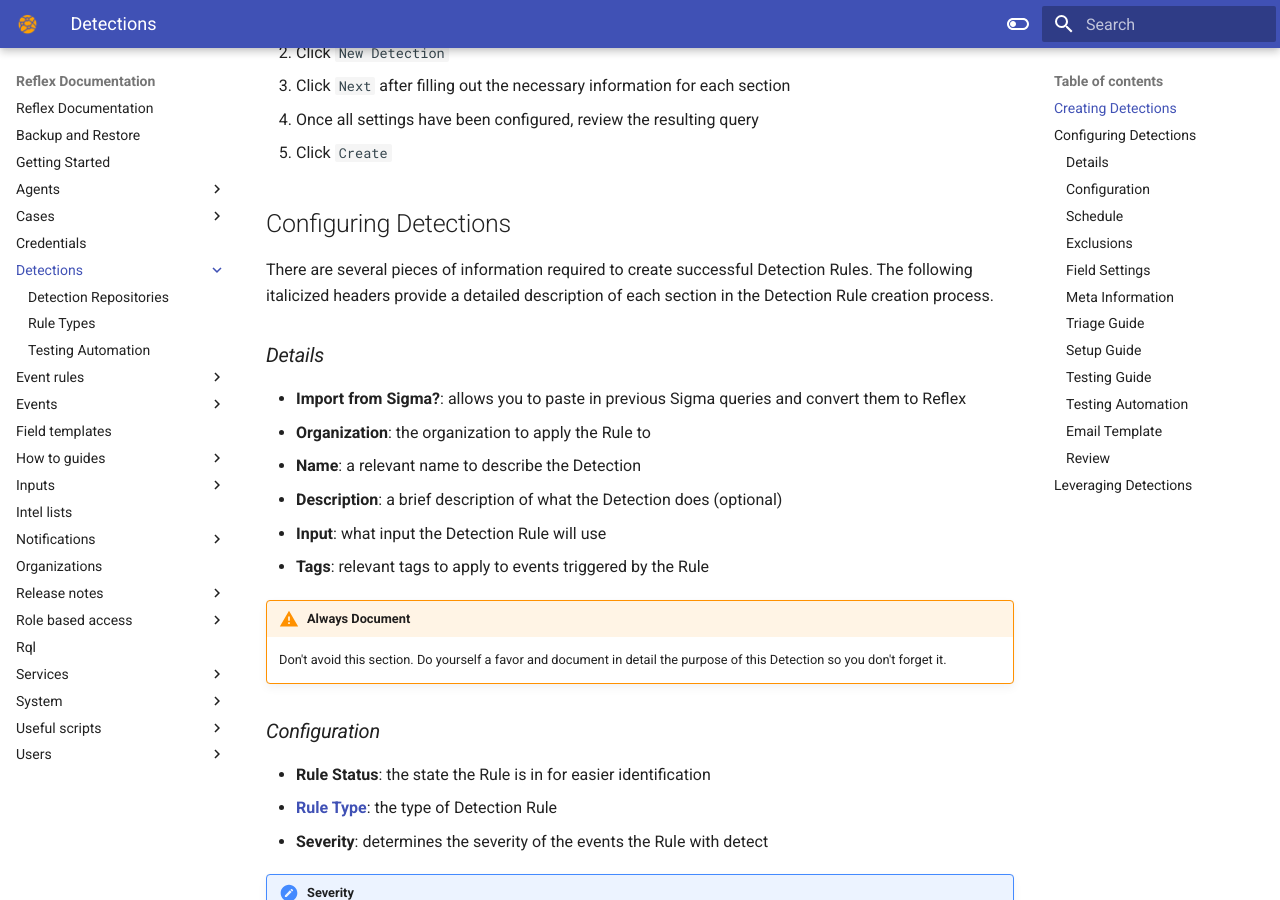
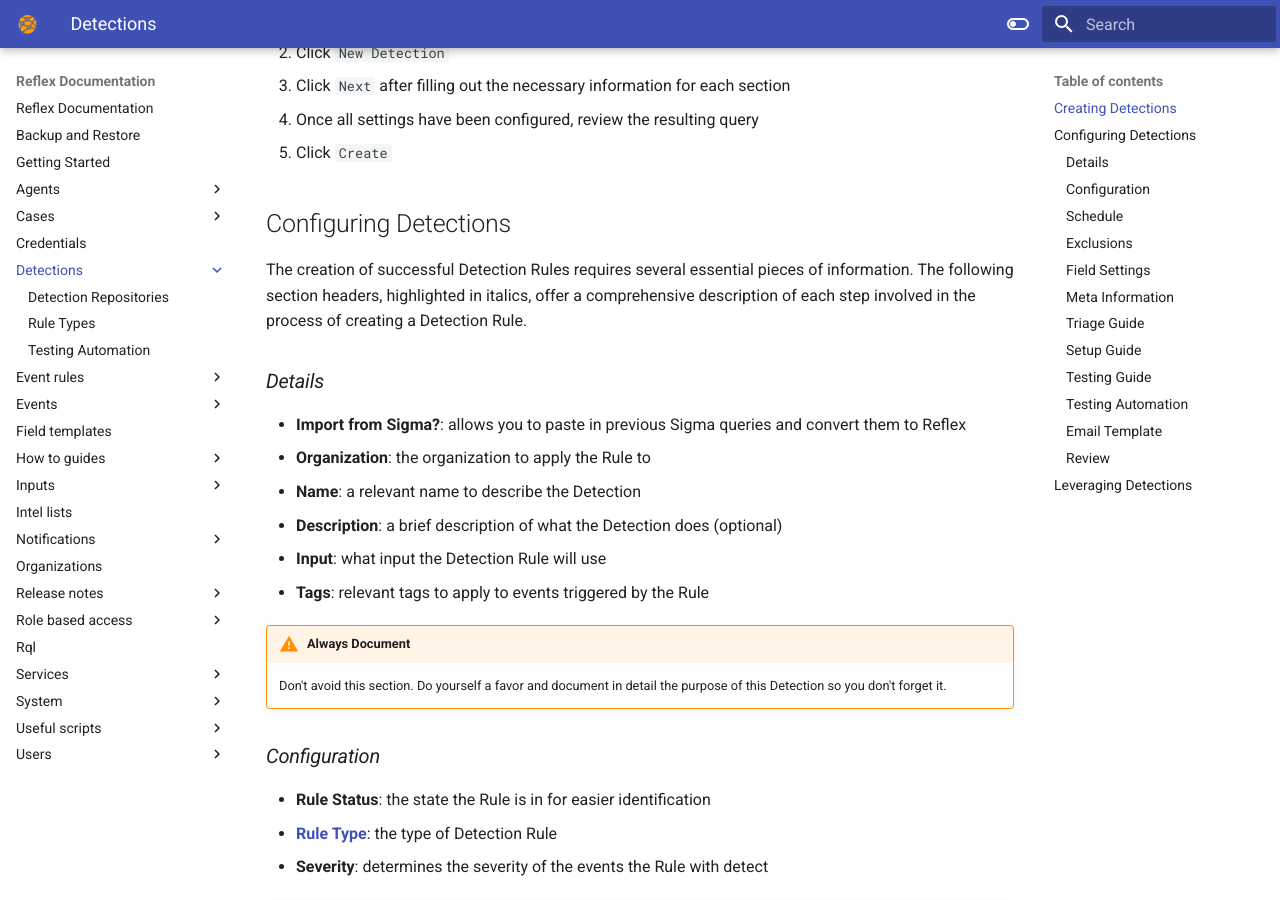
Before and after one commit to reflexsoar/reflex-docs, an MkDocs documentation site: the page built from docs/detections/index.md, in a window 1280 px wide and 900 px high, scrolled down 461 px. Built offline with MkDocs 1.6.1 and Material for MkDocs 9.7.7, drawn with Linux system fonts in a browser that asks for light colours.

```diff
--- a/docs/detections/index.md
+++ b/docs/detections/index.md
@@ -14,7 +14,7 @@ To create new Detection Rules, the followings steps can be used:
 5. Click `Create`
 
 ## Configuring Detections
-There are several pieces of information required to create successful Detection Rules. The following italicized headers provide a detailed description of each section in the Detection Rule creation process.
+The creation of successful Detection Rules requires several essential pieces of information. The following section headers, highlighted in italics, offer a comprehensive description of each step involved in the process of creating a Detection Rule.
 
 ### _Details_
    * **Import from Sigma?**: allows you to paste in previous Sigma queries and convert them to Reflex
```
Also changed, not shown: docs/index.md (+14 -6 lines).
